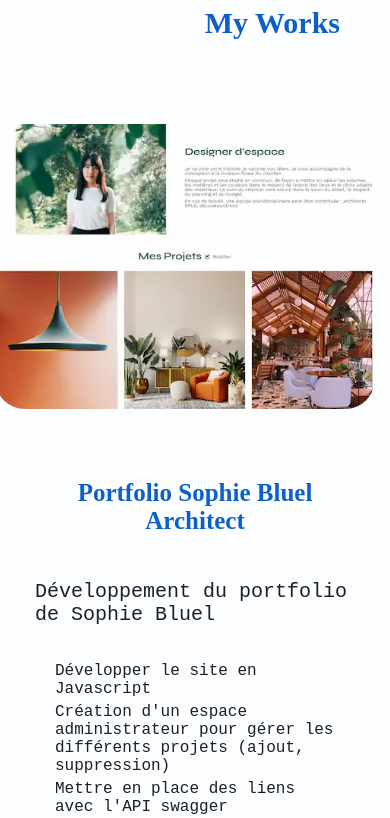
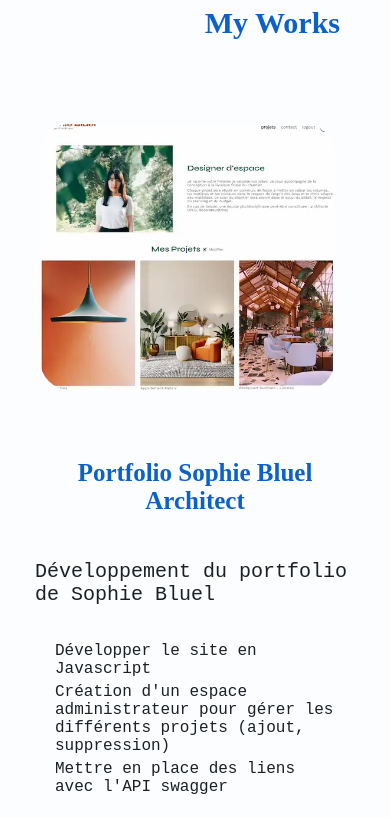
Before and after one commit to julien-mattei/p12-Portfoflio, a React (Vite) app: page / in a window 390 px wide. Shown: the part 1600-2418 px from the top of the page. Built offline with nearby package versions, Linux system fonts and the light colour scheme; a web font is replaced by a local one.

Commit message:
responsive tablette mis a jour

```diff
--- a/src/components/slider/style.css
+++ b/src/components/slider/style.css
@@ -2,7 +2,8 @@
     position: relative;
     width: 400px;
     height: 300px;
-    border-radius: 25px
+    border-radius: 25px;
+
 }
 .slider-image {
     object-fit: cover;
@@ -15,3 +16,10 @@
 .slider-image-hidden {
     display: none;
 }
+@media (max-width: 767.98px) {
+    .slider {
+        height: 280px;
+        width: 300px;
+        padding-left: 10px;
+    }
+}
--- a/src/components/work/style.css
+++ b/src/components/work/style.css
@@ -54,3 +54,15 @@ p {
       padding: 0 25px;
     }
 }
+@media (max-width: 1024px) {
+    .works {
+        flex-direction: column;
+        align-items: center;
+    }
+    h3 {
+        text-align: center;
+    }
+    .work-info {
+      padding: 0 25px;
+    }
+}
--- a/src/containers/about_me/style.css
+++ b/src/containers/about_me/style.css
@@ -31,3 +31,17 @@ img{
         align-items: center;
     }
 }
+
+@media (max-width: 767.98px) {
+    .about-me-content {
+        flex-direction: column;
+        align-items: center;
+    }
+}
+
+@media (max-width: 1024px ) {
+    .about-me-content {
+        flex-direction: column;
+        align-items: center;
+    }
+}
```
